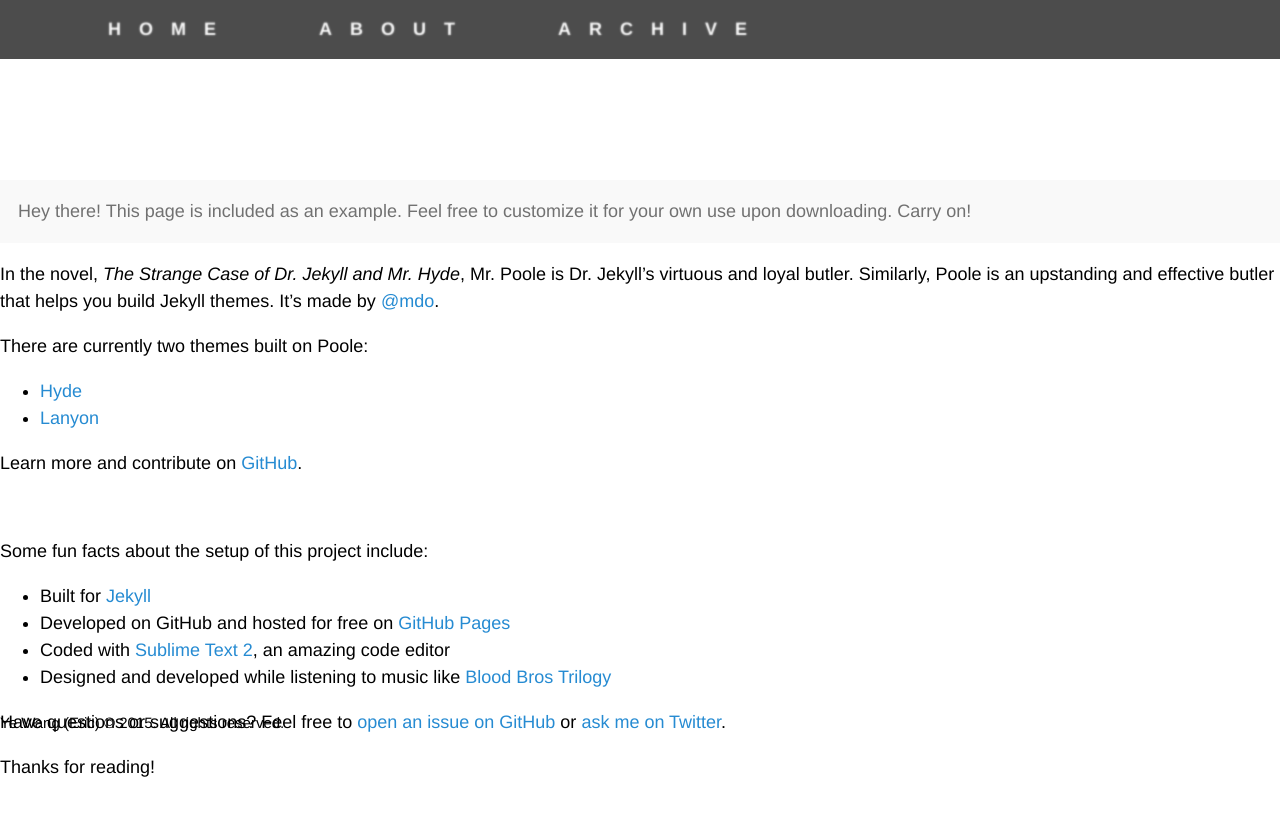
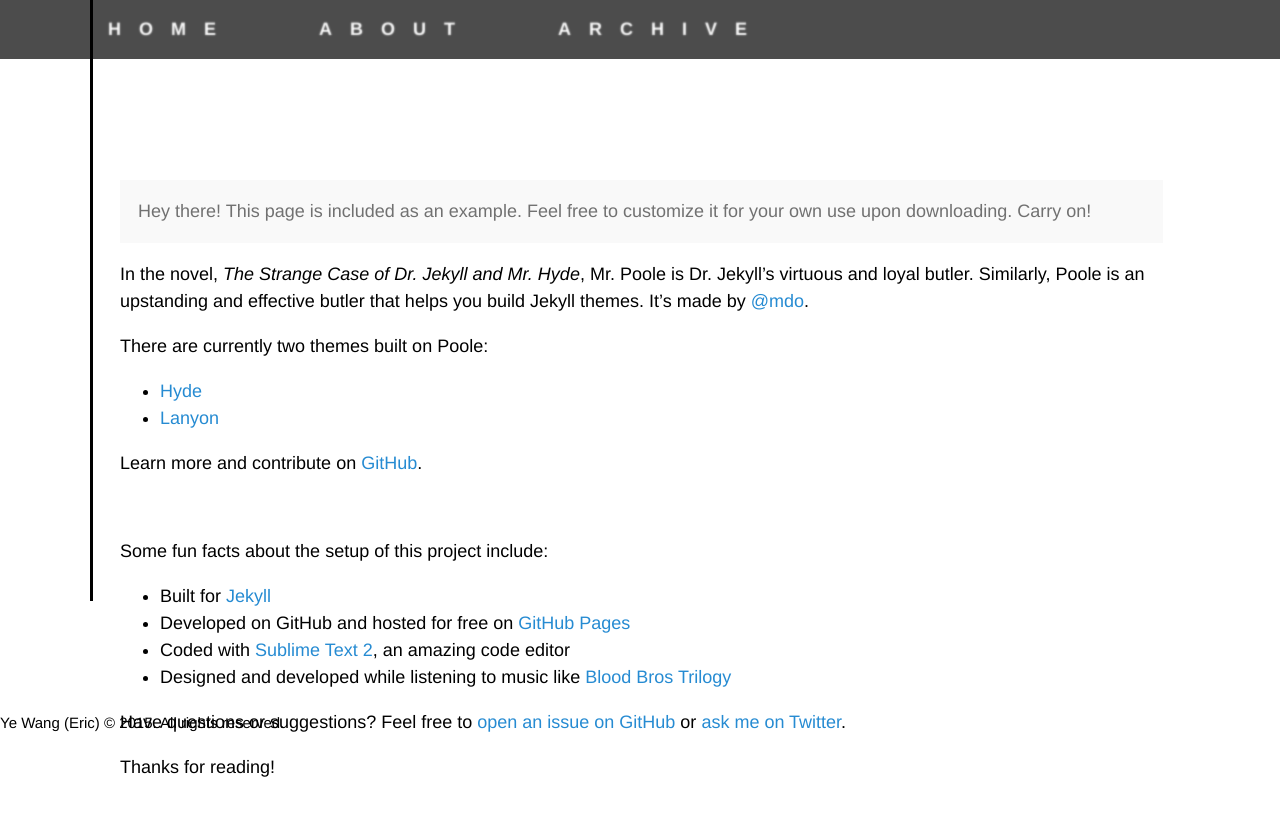
Before and after one commit to ericyewang/ericyewang.github.io, a Jekyll site: the page built from about.md, in a window 1280 px wide. Shown: the top 816 px of the page. Built offline with Jekyll 4.4.1, drawn with Linux system fonts in a browser that asks for light colours.

Commit message:
Update default.html

```diff
--- a/_layouts/default.html
+++ b/_layouts/default.html
@@ -15,7 +15,7 @@
         </h3>
       </header>
 
-<div container>
+<div class="container">
       <main>
         {{ content }}
       </main>
```
